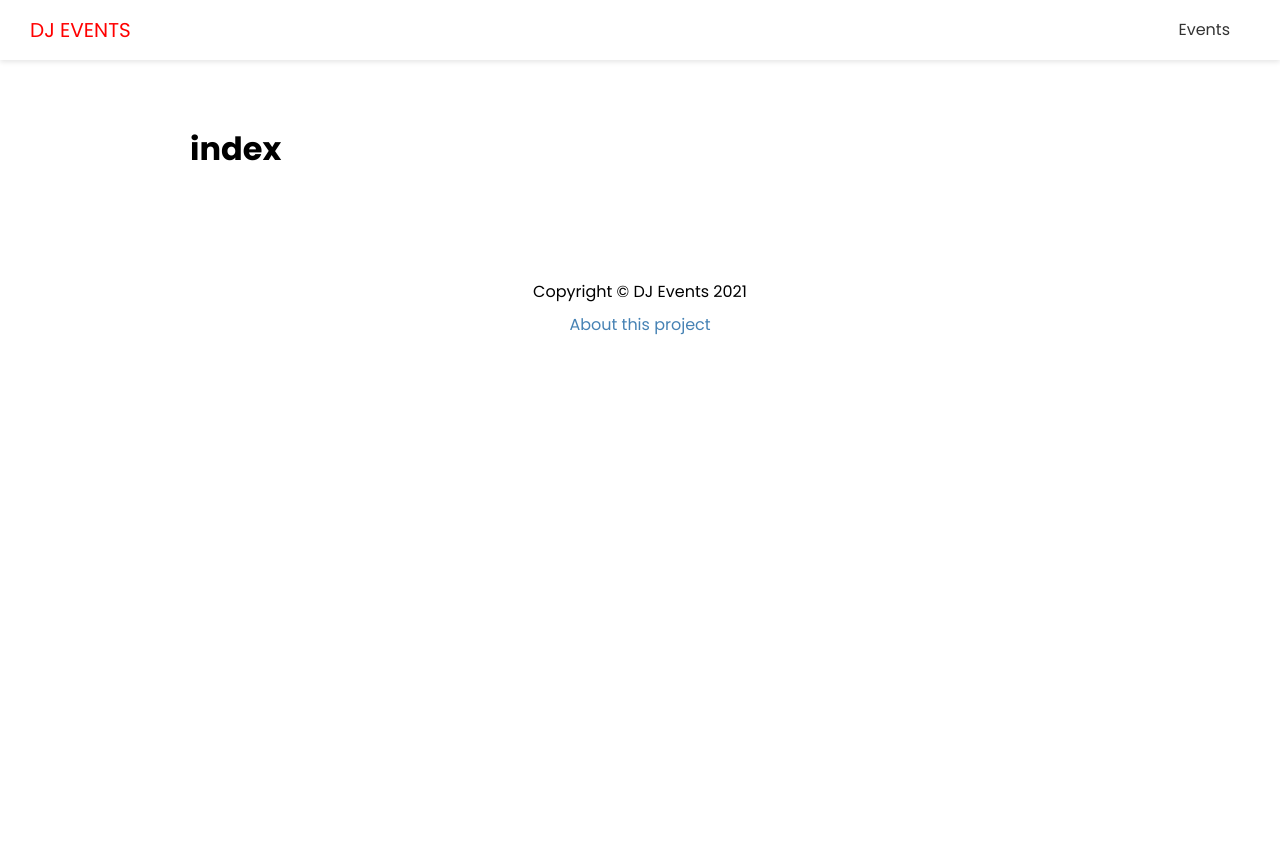
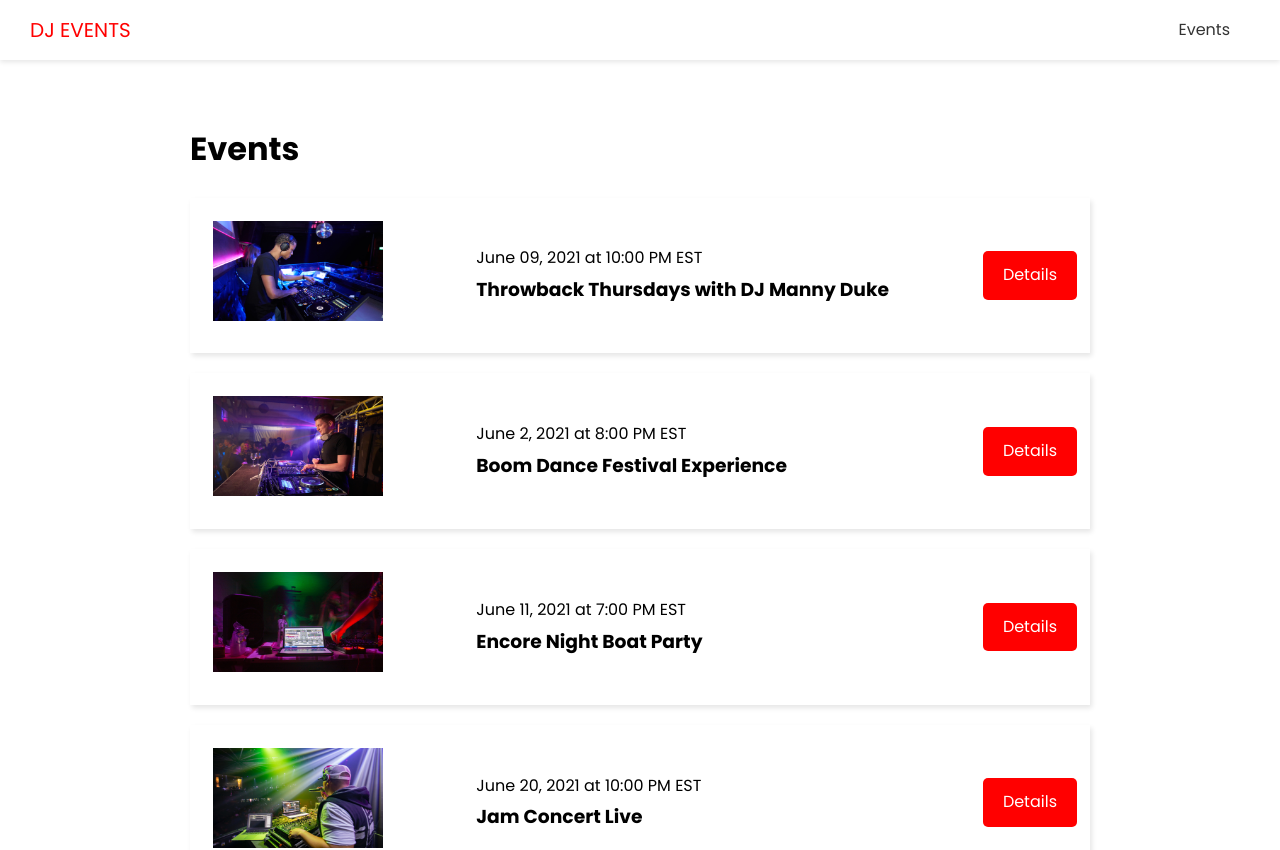
Before and after one commit to fidodo/Dj_event, a Next.js app: page /events in a window 1280 px wide. Shown: the top 850 px of the page. Before the commit the page ends 800 px from the top, so only its background shows below. Built offline with nearby package versions, Linux system fonts and the light colour scheme; no server answers.

Commit message:
using getStaticProps & getServerSideProps

```diff
--- a/components/EventItem.js
+++ b/components/EventItem.js
@@ -11,8 +11,13 @@ export default function EventItem({evt}) {
         <div className={styles.info}>
             <span>
                 {evt.date} at {evt.time}
-                <h3>{evt.name}</h3>
             </span>
+            <h3>{evt.name}</h3>
+        </div>
+        <div className={styles.link}>
+            <Link href={`/events/${evt.slug}`}>
+                <a className="btn">Details</a>
+            </Link>
         </div>
     </div>
   )
--- a/pages/events/index.js
+++ b/pages/events/index.js
@@ -1,8 +1,38 @@
+import  Link from "next/link"
+import Head from "next/head"
+import EventItem from "@/components/EventItem"
 import Layout from "@/components/Layout"
-export default function indexPage() {
+import {API_URL} from "@/config/index"
+
+export default function EventsPage({events}) {
+
+
   return (
-    <Layout title="">
-        <h1>index</h1>
+    <Layout>
+      {/* <Head>
+        <title> DJ Events</title>
+        <meta name="description" content ="Welcome to DJ Events" />
+      </Head> */}
+      <h1>Events</h1>
+      {events.length === 0 && <h3> No events to show</h3>}
+
+      {events.map((evt) =>(
+        <EventItem key={evt.id} evt={evt} />
+      ))}
+
+
+
     </Layout>
   )
 }
+
+
+export async function getStaticProps(){
+  const res = await fetch (`${API_URL}/api/events`)
+  const events = await res.json()
+
+  return {
+    props:{events},
+    revalidate: 1
+  }
+}
```
Also changed, not shown: pages/events/[slug].js (+47 -3 lines), pages/index.js (+8 -1 lines).
